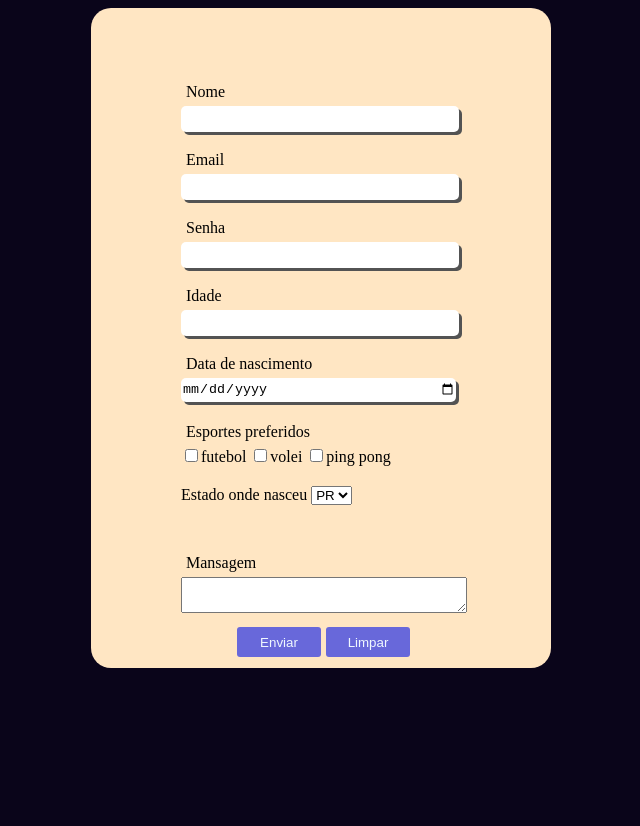
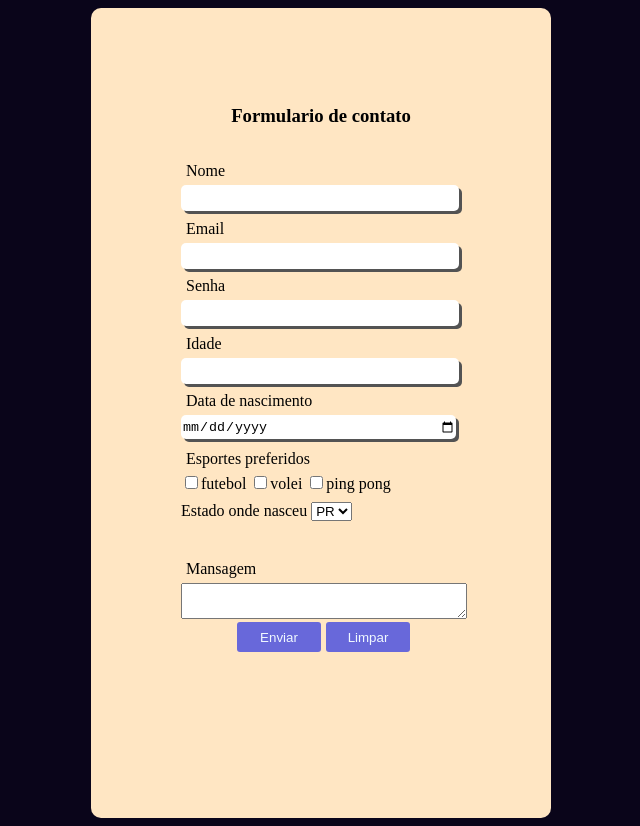
Before and after one commit to zdfgvx/aulasJs, a plain HTML site: page aulasJs/index.html in a window 1280 px wide. Shown: the whole page, without its empty margins (319-959 px from the left). Before the commit the page ends 800 px from the top, so only its background shows below. Drawn offline with Linux system fonts and the light colour scheme.

Commit message:
Add files via upload

```diff
--- a/aulasJs/index.html
+++ b/aulasJs/index.html
@@ -10,7 +10,11 @@
 
 
         <div class="caixa">
+
             <form action="">
+                <div class="caixa_Input">
+                    <h3>Formulario de contato</h3>
+                </div>
             <div class="caixa_Input">
                 <label class="label">Nome</label>
                 <input name ="nom" class="input"type="text">
--- a/aulasJs/style.css
+++ b/aulasJs/style.css
@@ -6,8 +6,11 @@ body{
 form{
     width: 70%;
     height: 70%;
-    margin-top: 10%;
+    margin-top: 12%;
 
+}
+h3{
+    text-align: center;
 }
 .label{
     margin: 5px ;
@@ -15,10 +18,10 @@ form{
 }
 .caixa{
     width: 400px;
-    height: 600px;
+    height: 750px;
     background-color: rgb(255, 230, 195);
     padding: 30px;
-    border-radius: 20px;
+    border-radius: 10px;
     display: flex;
     justify-content: center;
 }
@@ -26,7 +29,7 @@ form{
     display: inline-block;
 }
 .caixa_Input{
-    height: 15%;
+    height: 10%;
 }
 .input{
    height: 24px;
```
